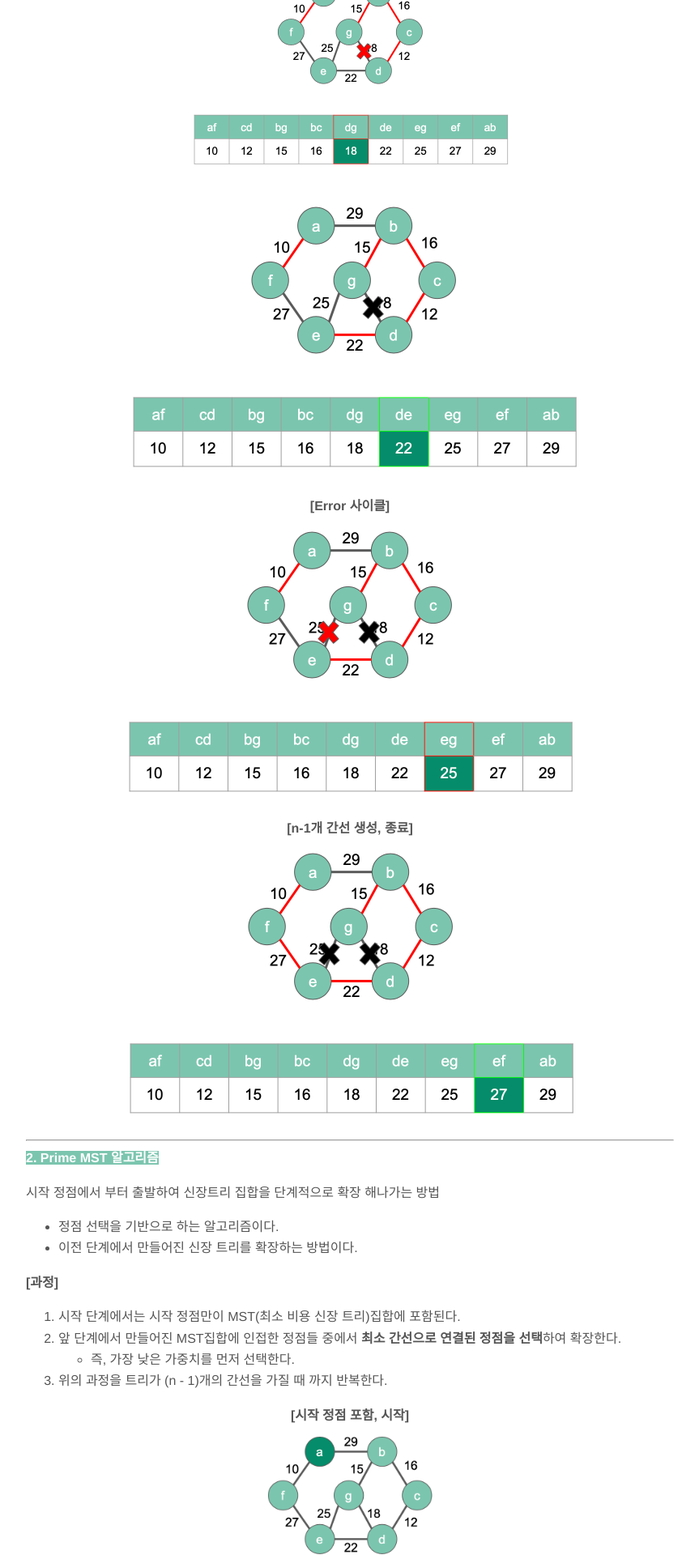
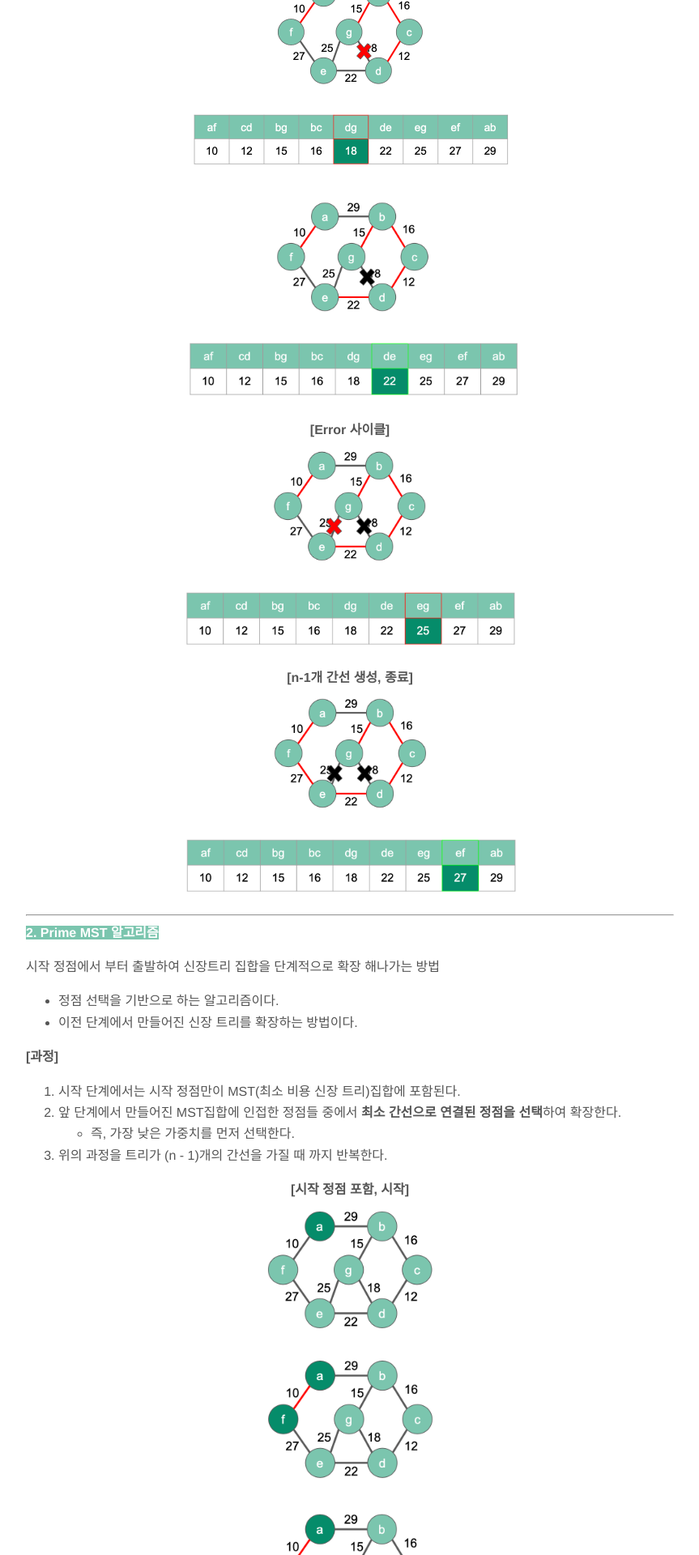
Before and after one commit to hyunwlee-dev/TIL, a Jekyll site: the page built from _posts/2021-10-01-til.md, in a window 1280 px wide. Shown: the part 2819-4739 px from the top of the page at 81% size, without its empty margins (208-1071 px from the left). Built offline with Jekyll 4.4.1, drawn with Linux system fonts in a browser that asks for light colours; nearby versions of some CDN libraries.

Commit message:
modified:   _posts/2021-10-01-til.md

```diff
--- a/_posts/2021-10-01-til.md
+++ b/_posts/2021-10-01-til.md
@@ -65,15 +65,15 @@ spanning Tree 중에서 <strong>간선 가중치의 합이 가장 적은 트리<
 
 <img src="https://github.com/hyunwlee-dev/TIL/blob/f67646c90fd0c7e6a7fd74724c7c0a2816c209f7/images/til211001/kruskal5.png?raw=true" style="zoom:50%;" />
 
-<img src="https://github.com/hyunwlee-dev/TIL/blob/f67646c90fd0c7e6a7fd74724c7c0a2816c209f7/images/til211001/kruskal6.png?raw=true" style="zoom:50%;" />
+<img src="https://github.com/hyunwlee-dev/TIL/blob/00be3884deca7836508849995ce1033e828f7369/images/til211001/kruskal6.png?raw=true" style="zoom:37%;" />
 
 <center><strong>[Error 사이클]</strong></center>
 
-<img src="https://github.com/hyunwlee-dev/TIL/blob/f67646c90fd0c7e6a7fd74724c7c0a2816c209f7/images/til211001/kruskal7.png?raw=true" style="zoom:50%;" />
+<img src="https://github.com/hyunwlee-dev/TIL/blob/00be3884deca7836508849995ce1033e828f7369/images/til211001/kruskal7.png?raw=true" style="zoom:37%;" />
 
 <center><strong>[n-1개 간선 생성, 종료]</strong></center>
 
-<img src="https://github.com/hyunwlee-dev/TIL/blob/f67646c90fd0c7e6a7fd74724c7c0a2816c209f7/images/til211001/kruskal8.png?raw=true" style="zoom:50%;" />
+<img src="https://github.com/hyunwlee-dev/TIL/blob/00be3884deca7836508849995ce1033e828f7369/images/til211001/kruskal8.png?raw=true" style="zoom:37%;" />
 
 ---
 
```
